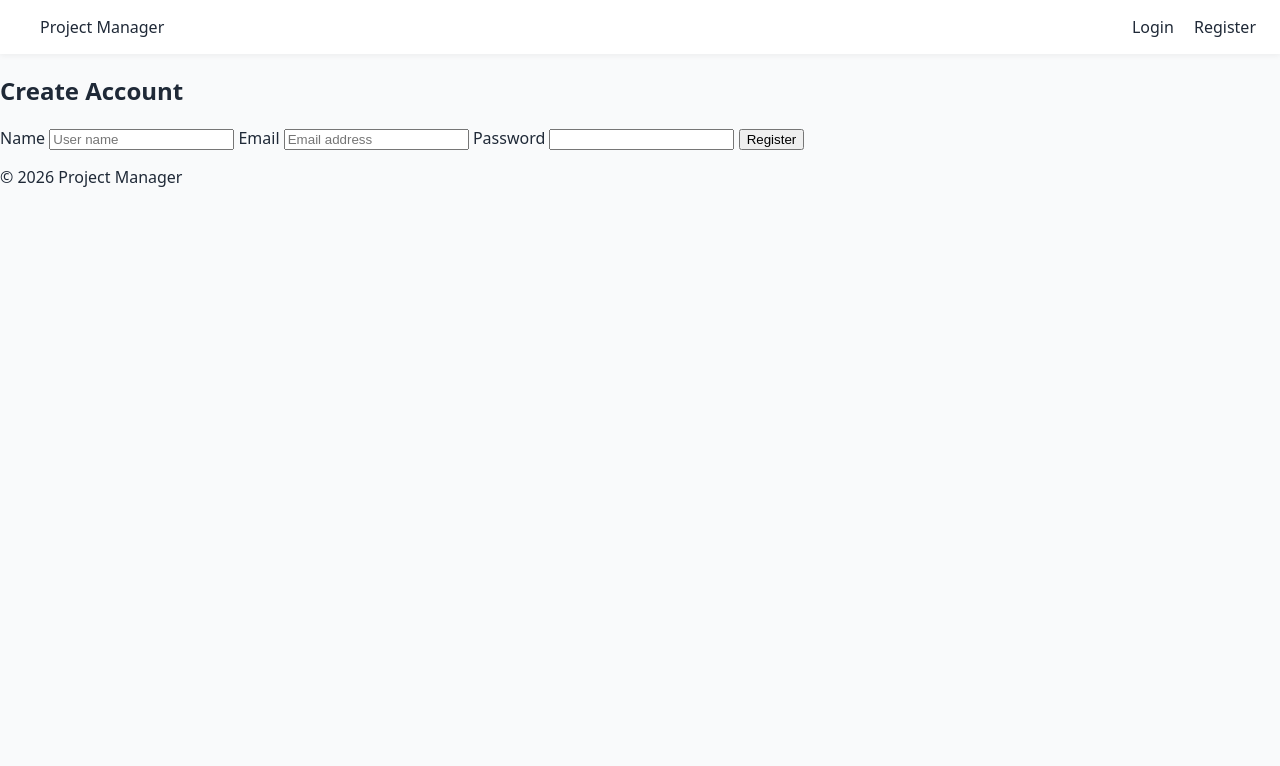
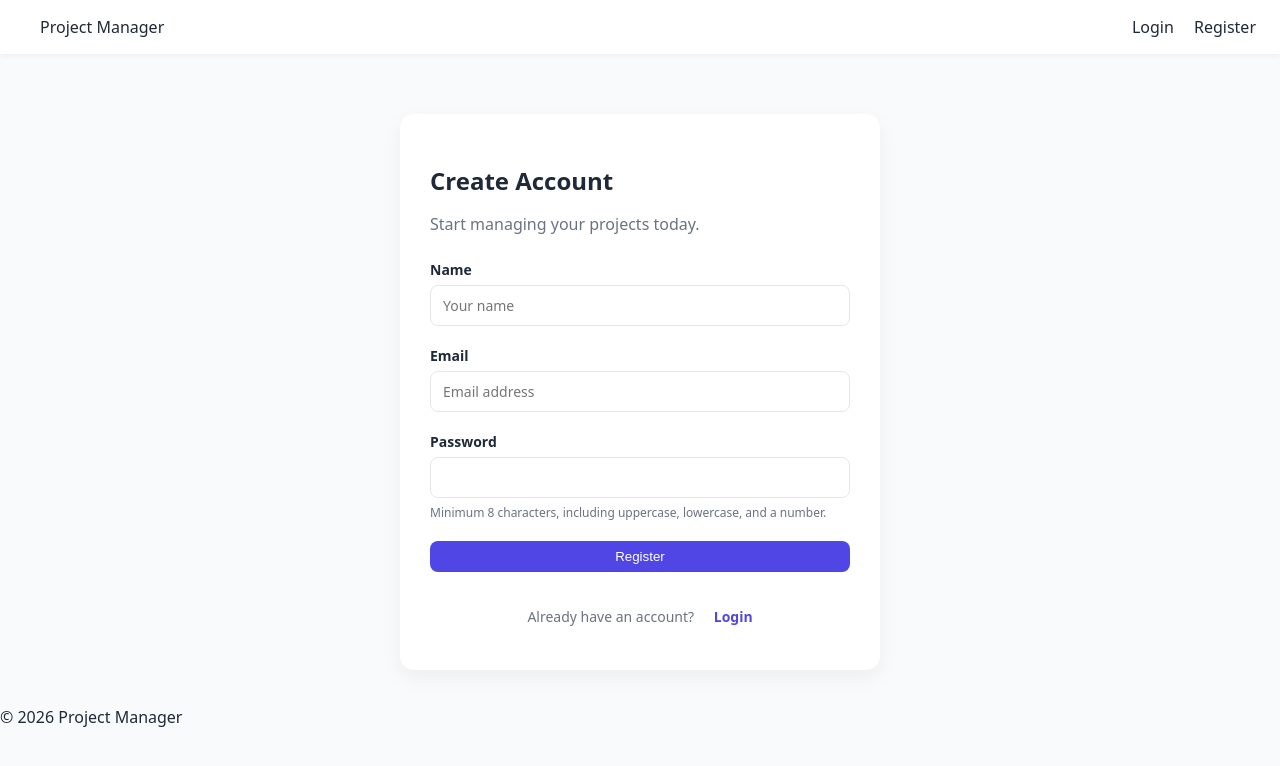
Before and after one commit to harsij01/project-manager, a Flask app: page /register in a window 1280 px wide. Shown: the top 766 px of the page. Run offline with Flask 3, Linux system fonts and the light colour scheme.

Commit message:
styled register page

```diff
--- a/templates/register.html
+++ b/templates/register.html
@@ -3,22 +3,63 @@
 {% block title %}Register{% endblock %}
 
 {% block content %}
-<div class="auth-container">
-    <form method="POST" class="auth-form">
-        <h2>Create Account</h2>
 
+<section class="form-page">
+
+  <div class="form-card auth-card">
+
+    <div class="form-header">
+      <h2>Create Account</h2>
+      <p class="muted">Start managing your projects today.</p>
+    </div>
+
+    <form method="POST" class="styled-form">
+
+      <div class="form-group">
         <label for="username">Name</label>
-        <input type="text" id="username" name="username" placeholder="User name" required>
+        <input type="text"
+               id="username"
+               name="username"
+               placeholder="Your name"
+               required>
+      </div>
 
+      <div class="form-group">
         <label for="email">Email</label>
-        <input type="email" id="email" name="email" placeholder="Email address" required>
+        <input type="email"
+               id="email"
+               name="email"
+               placeholder="Email address"
+               required>
+      </div>
 
+      <div class="form-group">
         <label for="password">Password</label>
-        <input type="password" name="password" required minlength="8"
+        <input type="password"
+               id="password"
+               name="password"
+               required
+               minlength="8"
                pattern="(?=.*[a-z])(?=.*[A-Z])(?=.*\d).{8,}"
                title="Must contain at least 8 characters, including uppercase, lowercase, and a number">
+        <small class="muted">
+          Minimum 8 characters, including uppercase, lowercase, and a number.
+        </small>
+      </div>
 
-        <button type="submit">Register</button>
+      <button type="submit" class="btn btn-primary full-width">
+        Register
+      </button>
+
+      <p class="auth-link">
+        Already have an account?
+        <a href="{{ url_for('login') }}">Login</a>
+      </p>
+
     </form>
-</div>
+
+  </div>
+
+</section>
+
 {% endblock %}
```
